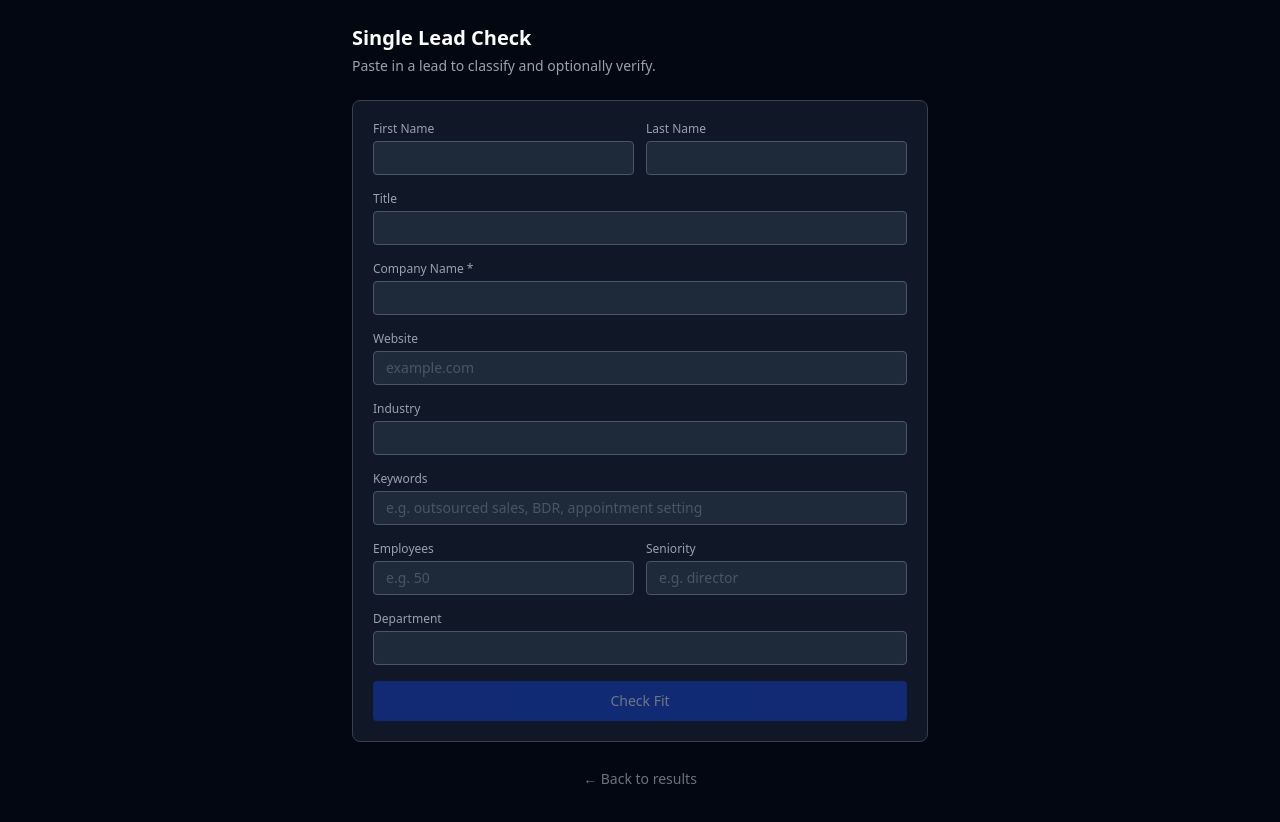
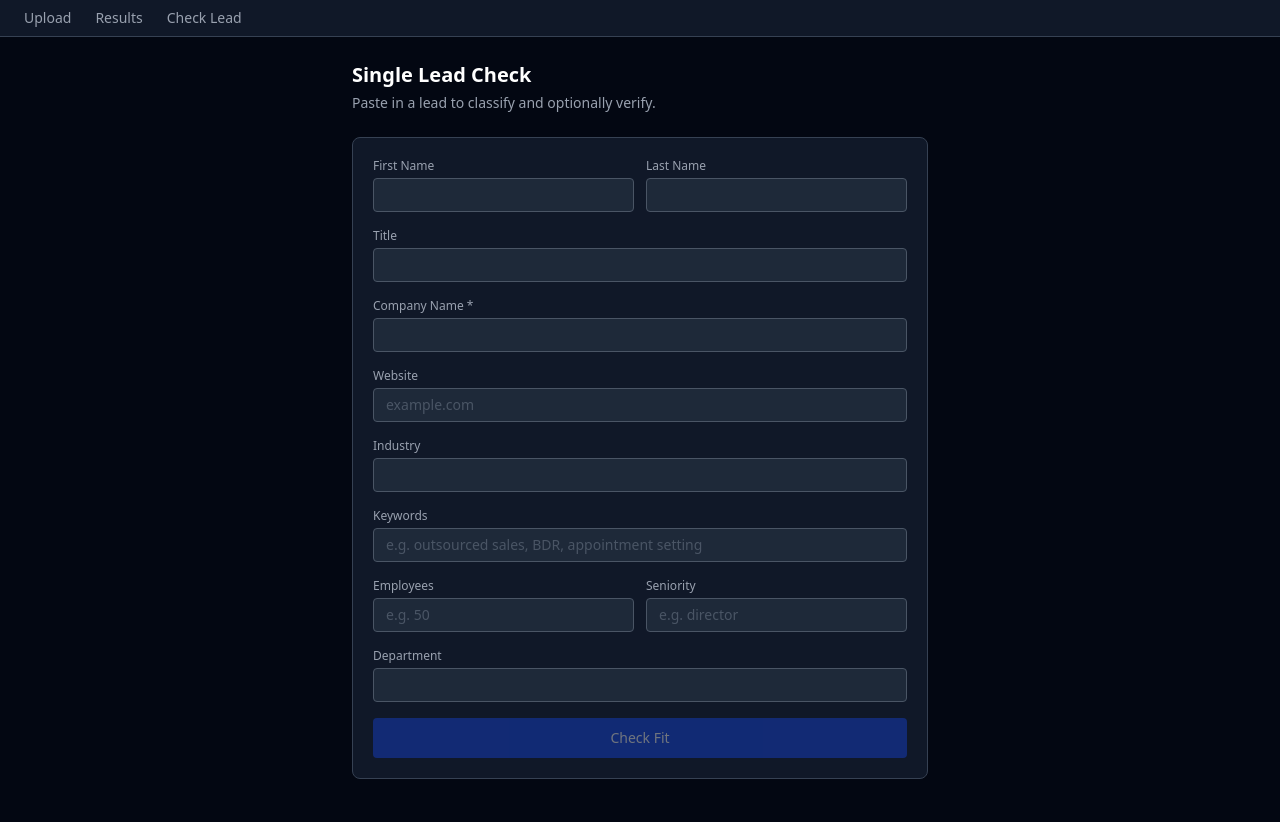
Before and after one commit to magicbrew53/sdrscraper, a Next.js app: page /check in a window 1280 px wide. Shown: the top 822 px of the page. Built offline with nearby package versions, Linux system fonts and the light colour scheme.

Commit message:
Add nav bar with Upload / Results / Check Lead links
Co-Authored-By: Claude Sonnet 4.6 <noreply@anthropic.com>

```diff
--- a/app/check/page.tsx
+++ b/app/check/page.tsx
@@ -64,7 +64,7 @@ export default function CheckPage() {
     setError(null)
   }
 
-  async function handleClassify(e: React.FormEvent) {
+  async function handleClassify(e: React.SyntheticEvent<HTMLFormElement>) {
     e.preventDefault()
     setClassifying(true)
     setError(null)
@@ -212,9 +212,6 @@ export default function CheckPage() {
           </div>
         )}
 
-        <div className="mt-6 text-center">
-          <a href="/results" className="text-sm text-gray-500 hover:text-gray-400">← Back to results</a>
-        </div>
       </div>
     </div>
   )
--- a/app/layout.tsx
+++ b/app/layout.tsx
@@ -27,7 +27,14 @@ export default function RootLayout({
       lang="en"
       className={`${geistSans.variable} ${geistMono.variable} h-full antialiased`}
     >
-      <body className="min-h-full flex flex-col">{children}</body>
+      <body className="min-h-full flex flex-col">
+        <nav className="bg-gray-900 border-b border-gray-700 px-6 py-2 flex gap-6 text-sm">
+          <a href="/" className="text-gray-400 hover:text-white transition-colors">Upload</a>
+          <a href="/results" className="text-gray-400 hover:text-white transition-colors">Results</a>
+          <a href="/check" className="text-gray-400 hover:text-white transition-colors">Check Lead</a>
+        </nav>
+        {children}
+      </body>
     </html>
   );
 }
```
